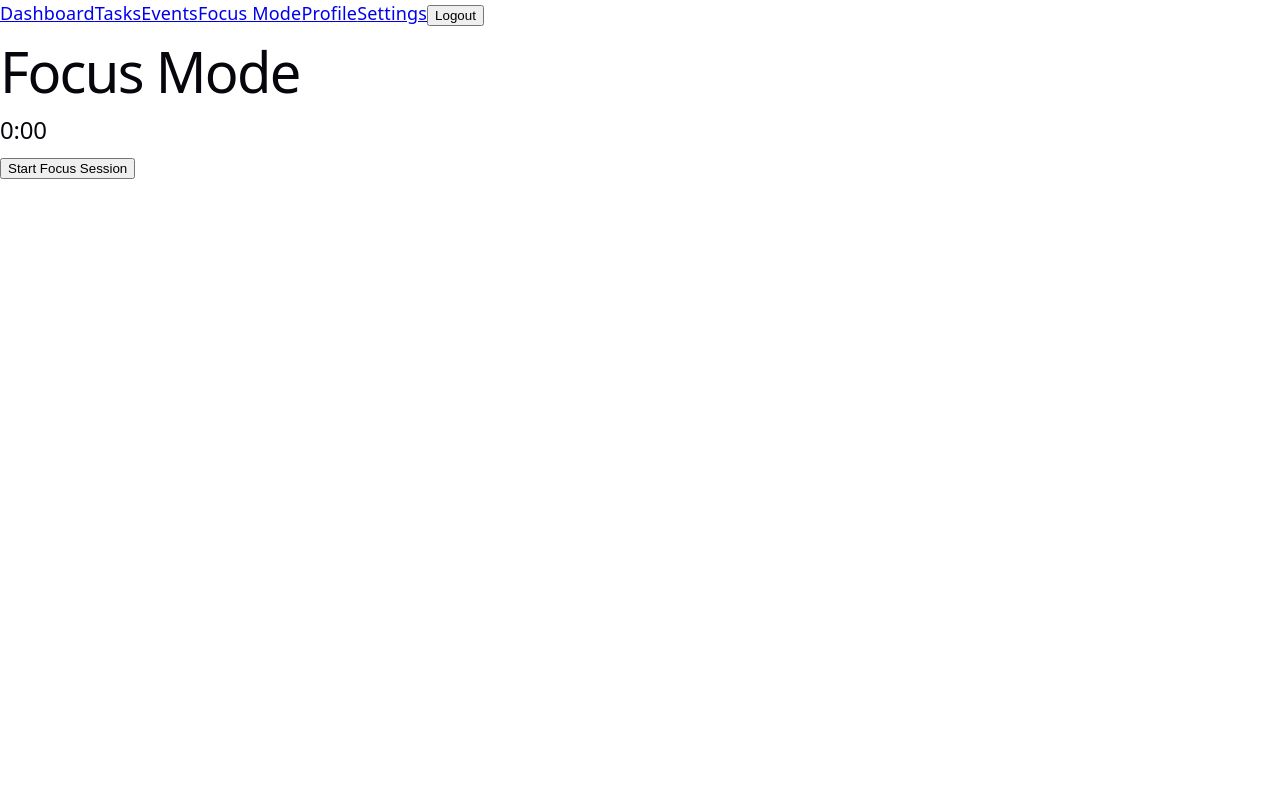
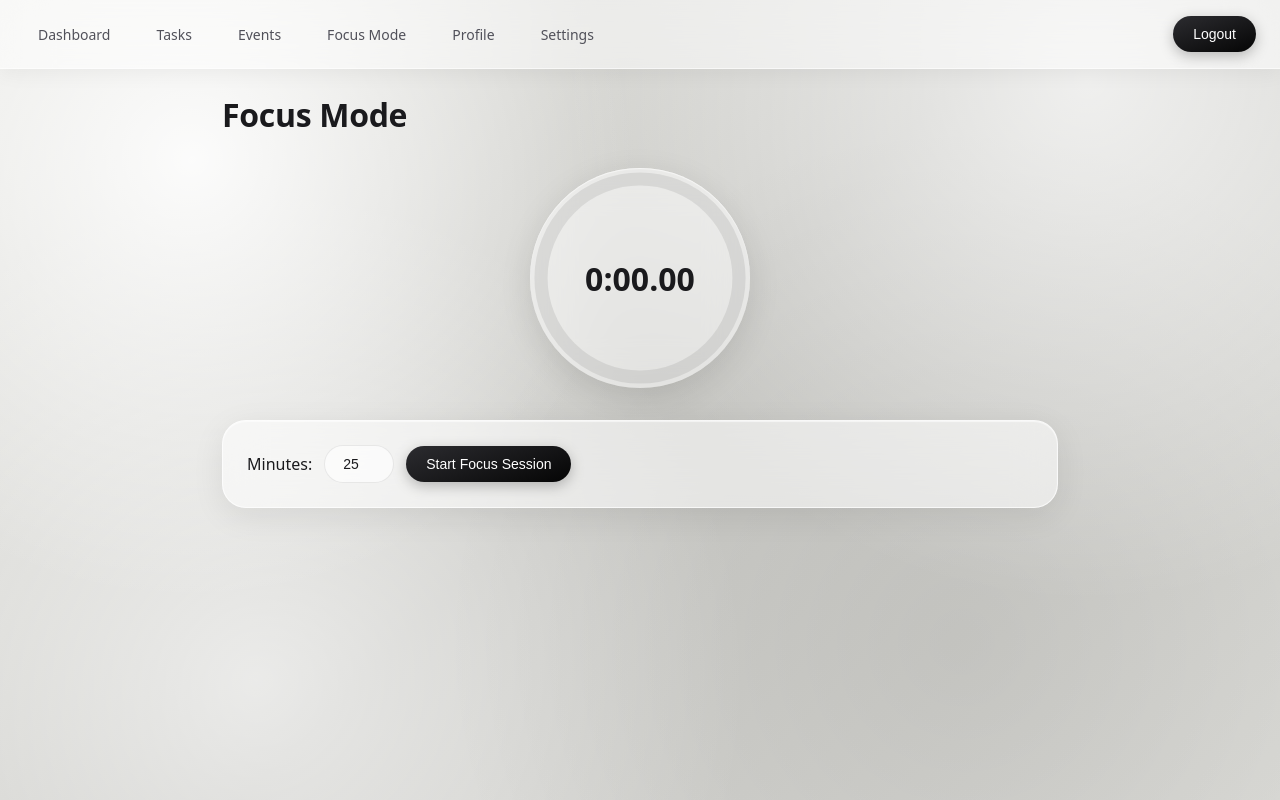
Before and after one commit to devbytiffany/Focus-Sphere, a React app in the folder frontend/: page /focus in a window 1280 px wide. Built offline with nearby package versions, Linux system fonts and the light colour scheme; sample sign-in values are in the browser's storage; the HTML template or start-up script is replaced by a standard one.

Commit message:
Add glassmorphism theme and precise countdown timer with custom duration

```diff
--- a/frontend/src/index.css
+++ b/frontend/src/index.css
@@ -1,104 +1,166 @@
-:root {
-  --text: #6b6375;
-  --text-h: #08060d;
-  --bg: #fff;
-  --border: #e5e4e7;
-  --code-bg: #f4f3ec;
-  --accent: #aa3bff;
-  --accent-bg: rgba(170, 59, 255, 0.1);
-  --accent-border: rgba(170, 59, 255, 0.5);
-  --social-bg: rgba(244, 243, 236, 0.5);
-  --shadow:
-    rgba(0, 0, 0, 0.1) 0 10px 15px -3px, rgba(0, 0, 0, 0.05) 0 4px 6px -2px;
-
-  --sans: system-ui, 'Segoe UI', Roboto, sans-serif;
-  --heading: system-ui, 'Segoe UI', Roboto, sans-serif;
-  --mono: ui-monospace, Consolas, monospace;
-
-  font: 18px/145% var(--sans);
-  letter-spacing: 0.18px;
-  color-scheme: light dark;
-  color: var(--text);
-  background: var(--bg);
-  font-synthesis: none;
-  text-rendering: optimizeLegibility;
-  -webkit-font-smoothing: antialiased;
-  -moz-osx-font-smoothing: grayscale;
-
-  @media (max-width: 1024px) {
-    font-size: 16px;
-  }
-}
-
-@media (prefers-color-scheme: dark) {
-  :root {
-    --text: #9ca3af;
-    --text-h: #f3f4f6;
-    --bg: #16171d;
-    --border: #2e303a;
-    --code-bg: #1f2028;
-    --accent: #c084fc;
-    --accent-bg: rgba(192, 132, 252, 0.15);
-    --accent-border: rgba(192, 132, 252, 0.5);
-    --social-bg: rgba(47, 48, 58, 0.5);
-    --shadow:
-      rgba(0, 0, 0, 0.4) 0 10px 15px -3px, rgba(0, 0, 0, 0.25) 0 4px 6px -2px;
-  }
-
-  #social .button-icon {
-    filter: invert(1) brightness(2);
-  }
+* {
+  box-sizing: border-box;
 }
 
 body {
   margin: 0;
+  min-height: 100vh;
+  font-family: system-ui, 'Segoe UI', Roboto, sans-serif;
+  color: #1a1a1d;
+  background-color: #d8d8d4;
+  background-image:
+    radial-gradient(circle at 15% 20%, rgba(255, 255, 255, 0.9) 0%, transparent 35%),
+    radial-gradient(circle at 85% 10%, rgba(255, 255, 255, 0.7) 0%, transparent 40%),
+    radial-gradient(circle at 75% 80%, rgba(0, 0, 0, 0.08) 0%, transparent 45%),
+    radial-gradient(circle at 20% 85%, rgba(255, 255, 255, 0.6) 0%, transparent 40%),
+    linear-gradient(135deg, #e8e8e4 0%, #c9c9c5 50%, #dcdcd8 100%);
+  background-attachment: fixed;
 }
 
-#root {
-  width: 100%;
-  height: 100vh;
+#root { min-height: 100vh; }
+
+h1, h2 {
+  color: #1a1a1d;
+  font-weight: 600;
+  letter-spacing: -0.3px;
+}
+h1 { font-size: 32px; margin: 0 0 16px; }
+h2 { font-size: 20px; margin: 24px 0 12px; }
+
+p { margin: 8px 0; color: #51515a; }
+
+a { color: #1a1a1d; text-decoration: none; }
+a:hover { text-decoration: underline; }
+
+/* Glass surfaces */
+.glass-card,
+form,
+ul {
+  background: rgba(255, 255, 255, 0.55);
+  backdrop-filter: blur(20px);
+  -webkit-backdrop-filter: blur(20px);
+  border: 1px solid rgba(255, 255, 255, 0.7);
+  border-radius: 24px;
+  box-shadow: 0 8px 32px rgba(0, 0, 0, 0.08), inset 0 1px 1px rgba(255, 255, 255, 0.6);
+  padding: 24px;
+  margin: 16px 0;
+  list-style: none;
 }
 
-h1,
-h2 {
-  font-family: var(--heading);
-  font-weight: 500;
-  color: var(--text-h);
+form {
+  display: flex;
+  flex-wrap: wrap;
+  gap: 12px;
+  align-items: center;
 }
 
-h1 {
-  font-size: 56px;
-  letter-spacing: -1.68px;
-  margin: 32px 0;
-  @media (max-width: 1024px) {
-    font-size: 36px;
-    margin: 20px 0;
-  }
+input, select {
+  background: rgba(255, 255, 255, 0.6);
+  border: 1px solid rgba(0, 0, 0, 0.08);
+  border-radius: 999px;
+  padding: 10px 18px;
+  color: #1a1a1d;
+  font-size: 14px;
+  outline: none;
+  transition: border-color 0.2s, background 0.2s;
 }
-h2 {
-  font-size: 24px;
-  line-height: 118%;
-  letter-spacing: -0.24px;
-  margin: 0 0 8px;
-  @media (max-width: 1024px) {
-    font-size: 20px;
-  }
-}
-p {
-  margin: 0;
+input::placeholder { color: #8c8c93; }
+input:focus, select:focus {
+  border-color: rgba(0, 0, 0, 0.2);
+  background: rgba(255, 255, 255, 0.85);
 }
 
-code,
-.counter {
-  font-family: var(--mono);
-  display: inline-flex;
-  border-radius: 4px;
-  color: var(--text-h);
+button {
+  background: linear-gradient(160deg, #2c2c30, #050505);
+  color: #ffffff;
+  border: none;
+  border-radius: 999px;
+  padding: 10px 20px;
+  font-size: 14px;
+  font-weight: 500;
+  cursor: pointer;
+  box-shadow: 0 4px 14px rgba(0, 0, 0, 0.25);
+  transition: transform 0.1s, box-shadow 0.2s;
+}
+button:hover { box-shadow: 0 6px 18px rgba(0, 0, 0, 0.3); }
+button:active { transform: scale(0.96); }
+
+li {
+  display: flex;
+  align-items: center;
+  justify-content: space-between;
+  gap: 12px;
+  padding: 12px 0;
+  border-bottom: 1px solid rgba(0, 0, 0, 0.07);
+  color: #1a1a1d;
+}
+li:last-child { border-bottom: none; }
+li button { padding: 6px 14px; font-size: 13px; }
+
+/* Nav bar */
+nav {
+  display: flex;
+  flex-wrap: wrap;
+  gap: 18px;
+  align-items: center;
+  background: rgba(255, 255, 255, 0.5);
+  backdrop-filter: blur(24px);
+  -webkit-backdrop-filter: blur(24px);
+  border-bottom: 1px solid rgba(255, 255, 255, 0.6);
+  box-shadow: 0 4px 20px rgba(0, 0, 0, 0.05);
+  padding: 16px 24px;
+  margin: 0 0 24px;
+}
+nav a {
+  font-size: 14px;
+  color: #51515a;
+  padding: 6px 14px;
+  border-radius: 999px;
+}
+nav a:hover {
+  color: #1a1a1d;
+  background: rgba(255, 255, 255, 0.6);
+  text-decoration: none;
+}
+nav button { margin-left: auto; }
+
+.page-content {
+  padding: 0 32px 48px;
+  max-width: 900px;
+  margin: 0 auto;
 }
 
-code {
-  font-size: 15px;
-  line-height: 135%;
-  padding: 4px 8px;
-  background: var(--code-bg);
+/* Circular timer */
+.timer-circle {
+  position: relative;
+  width: 220px;
+  height: 220px;
+  margin: 32px auto;
+  display: flex;
+  align-items: center;
+  justify-content: center;
+  background: rgba(255, 255, 255, 0.5);
+  backdrop-filter: blur(20px);
+  border-radius: 50%;
+  box-shadow: 0 8px 32px rgba(0, 0, 0, 0.1), inset 0 1px 1px rgba(255, 255, 255, 0.6);
 }
+.timer-track {
+  fill: none;
+  stroke: rgba(0, 0, 0, 0.08);
+  stroke-width: 12;
+}
+.timer-progress {
+  fill: none;
+  stroke: #1a1a1d;
+  stroke-width: 12;
+  stroke-linecap: round;
+  transform: rotate(-90deg);
+  transform-origin: 50% 50%;
+  transition: stroke-dashoffset 0.3s linear;
+}
+.timer-label {
+  position: absolute;
+  font-size: 32px;
+  font-weight: 600;
+  color: #1a1a1d;
+}
--- a/frontend/src/pages/Dashboard.jsx
+++ b/frontend/src/pages/Dashboard.jsx
@@ -39,12 +39,14 @@ function Dashboard() {
   return (
     <div>
       <Nav/>
+      <div className="page-content">
       <h1>Dashboard</h1> <Link to ='/dashboard'>Back to Dashboard</Link>
       <button onClick={handleLogout}>Logout</button>
       <p>Total Tasks: {stats.totalTasks}</p>
       <p>Focus Time: {stats.formattedFocusTime}</p>
       <p>Upcoming Events: {stats.upcomingEvents}</p>
     </div>
+    </div>
   )
 }
 
--- a/frontend/src/pages/FocusMode.jsx
+++ b/frontend/src/pages/FocusMode.jsx
@@ -1,38 +1,51 @@
-import {useState, useEffect, useRef} from 'react'
-import {useNavigate, Link} from 'react-router-dom'
+import { useState, useEffect, useRef } from 'react'
+import { useNavigate } from 'react-router-dom'
 import Nav from '../components/Nav'
-import {apiRequest} from '../api/api'
+import { apiRequest } from '../api/api'
 
-function FocusMode(){
+function FocusMode() {
   const [sessionId, setSessionId] = useState(null)
-    const[seconds, setSeconds] = useState (0)
+  const [durationMinutes, setDurationMinutes] = useState(25)
+  const [remainingMs, setRemainingMs] = useState(0)
   const [isRunning, setIsRunning] = useState(false)
-    const [error, setError]= useState('')
-    const navigate= useNavigate()
+  const [error, setError] = useState('')
+  const navigate = useNavigate()
   const token = localStorage.getItem('token')
+
   const intervalRef = useRef(null)
+  const endTimeRef = useRef(null)
+  const totalMsRef = useRef(0)
 
-    useEffect (()=>{
-        if(!token){
+  useEffect(() => {
+    if (!token) {
       navigate('/login')
     }
   }, [])
 
-    useEffect(() =>{
-        if (isRunning){
-            intervalRef.current = setInterval(()=>{
-                setSeconds((prev) => prev +1)
-            }, 1000)
+  useEffect(() => {
+    if (isRunning) {
+      intervalRef.current = setInterval(() => {
+        const left = endTimeRef.current - Date.now()
+        if (left <= 0) {
+          setRemainingMs(0)
+          handleStop()
+        } else {
+          setRemainingMs(left)
         }
-        return ()=> clearInterval(intervalRef.current)
+      }, 31)
+    }
+    return () => clearInterval(intervalRef.current)
   }, [isRunning])
-
 
   async function handleStart() {
     try {
       const data = await apiRequest('/focus-sessions/start', 'POST', null, token)
       setSessionId(data.session.id)
-      setSeconds(0)
+
+      const totalMs = durationMinutes * 60 * 1000
+      totalMsRef.current = totalMs
+      endTimeRef.current = Date.now() + totalMs
+      setRemainingMs(totalMs)
       setIsRunning(true)
     } catch (err) {
       setError(err.message)
@@ -40,34 +53,68 @@ function FocusMode(){
   }
 
   async function handleStop() {
+    clearInterval(intervalRef.current)
+    setIsRunning(false)
     try {
+      if (sessionId) {
         await apiRequest(`/focus-sessions/${sessionId}/stop`, 'PUT', null, token)
-      setIsRunning(false)
+      }
       setSessionId(null)
     } catch (err) {
       setError(err.message)
     }
   }
 
-  function formatTime(totalSeconds) {
-    const mins = Math.floor(totalSeconds / 60)
-    const secs = totalSeconds % 60
-    return `${mins}:${secs < 10 ? '0' : ''}${secs}`
+  function formatTime(ms) {
+    const totalCentiseconds = Math.floor(ms / 10)
+    const mins = Math.floor(totalCentiseconds / 6000)
+    const secs = Math.floor((totalCentiseconds % 6000) / 100)
+    const centis = totalCentiseconds % 100
+    return `${mins}:${secs < 10 ? '0' : ''}${secs}.${centis < 10 ? '0' : ''}${centis}`
   }
+
+  const circumference = 2 * Math.PI * 90
+  const progress = totalMsRef.current > 0 ? remainingMs / totalMsRef.current : 0
+  const offset = circumference - progress * circumference
 
   return (
     <div>
       <Nav />
+      <div className="page-content">
         <h1>Focus Mode</h1>
-    <h2>{formatTime(seconds)}</h2>
+
+        <div className="timer-circle">
+          <svg width="220" height="220" viewBox="0 0 200 200">
+            <circle className="timer-track" cx="100" cy="100" r="90" />
+            <circle
+              className="timer-progress"
+              cx="100"
+              cy="100"
+              r="90"
+              style={{ strokeDasharray: circumference, strokeDashoffset: offset }}
+            />
+          </svg>
+          <div className="timer-label">{formatTime(remainingMs)}</div>
+        </div>
 
         {error && <p>{error}</p>}
 
         {!isRunning ? (
+          <div className="glass-card" style={{ display: 'flex', alignItems: 'center', gap: '12px' }}>
+            <label>Minutes:</label>
+            <input
+              type="number"
+              min="1"
+              value={durationMinutes}
+              onChange={(e) => setDurationMinutes(Number(e.target.value))}
+              style={{ width: '70px' }}
+            />
             <button onClick={handleStart}>Start Focus Session</button>
+          </div>
         ) : (
           <button onClick={handleStop}>Stop</button>
         )}
+      </div>
     </div>
   )
 }
```
Lines whose indentation alone changed are shown as unchanged.
